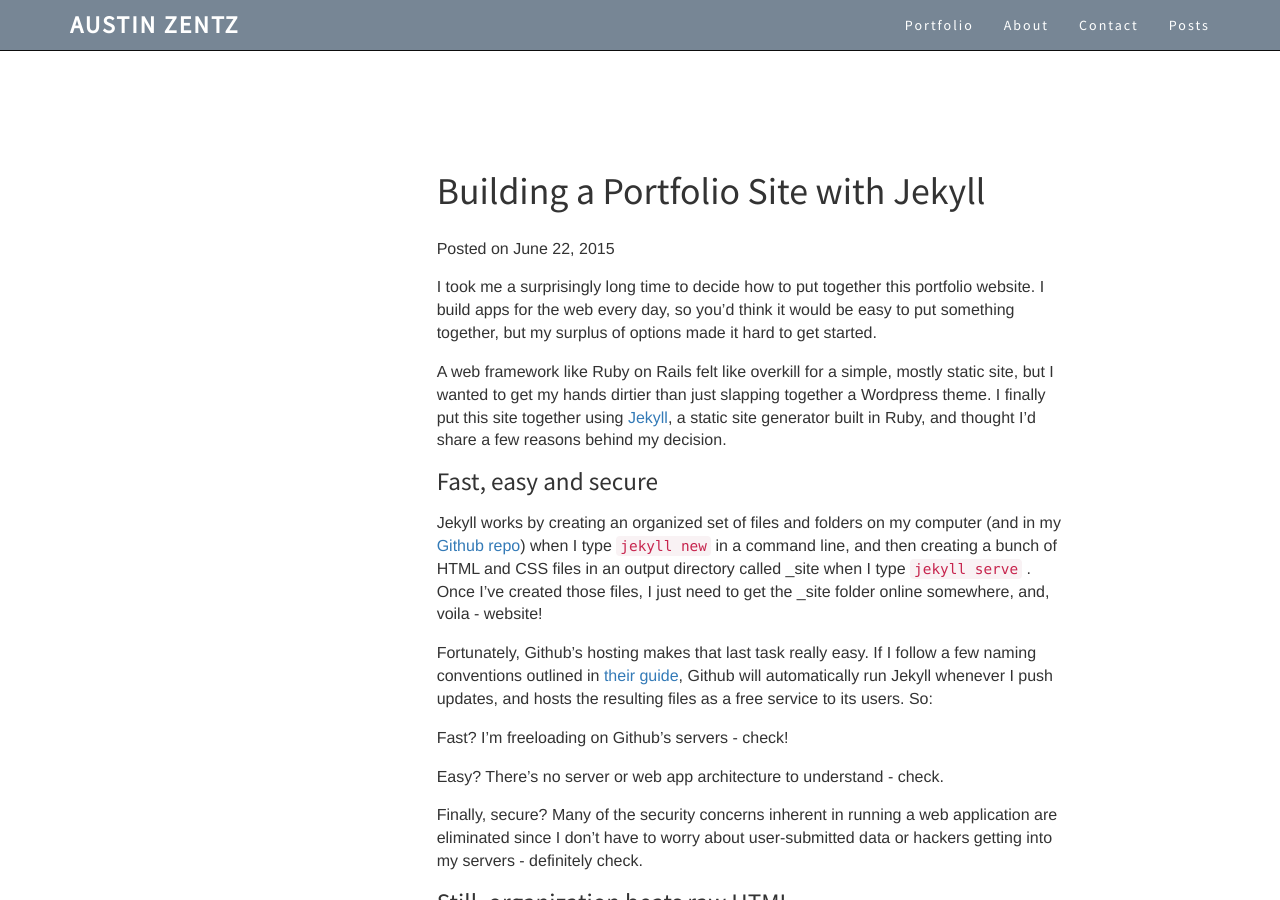
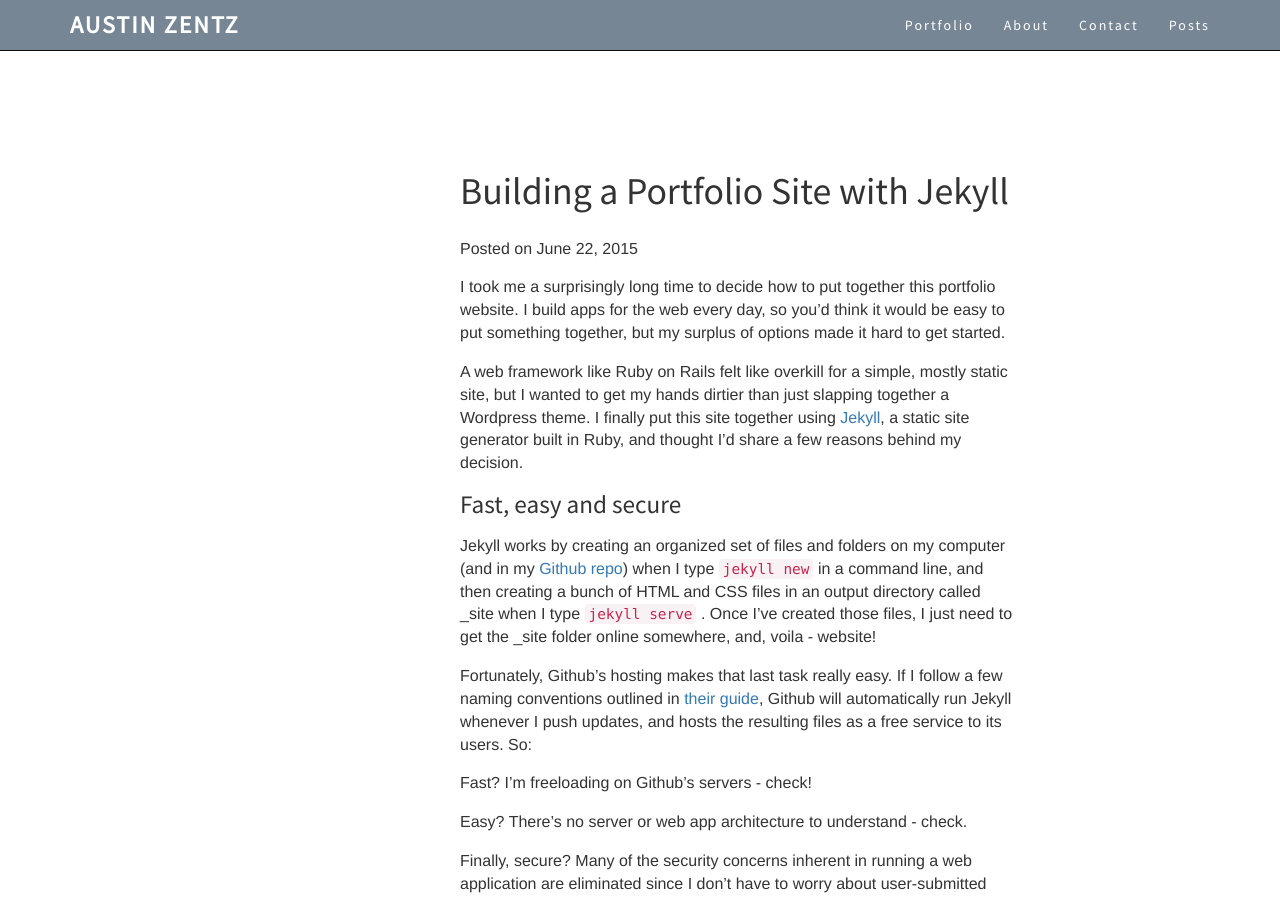
Before and after one commit to aust1nz/aust1nz.github.io, a Jekyll site: the page built from _posts/2015-06-22-building-with-jekyll.markdown, in a window 1280 px wide and 900 px high. Built offline with Jekyll 4.4.1, drawn with Linux system fonts in a browser that asks for light colours; nearby versions of some CDN libraries.

Commit message:
Add a container to main section

```diff
--- a/_layouts/post.html
+++ b/_layouts/post.html
@@ -8,6 +8,7 @@
     {% include navbar.html %}
 
     <section>
+      <div class="container">
         <div class="row">
           <div class="col-md-8 col-md-offset-4">
             <h3>{{ page.title }}</h3>
@@ -26,6 +27,7 @@
             <a href="{{ baseurl }}/#contact">Contact</a></a></p>
           </div>
         </div>
+      </container>
     </section>
 
     {% include footer.html %}
```
Lines whose indentation alone changed are shown as unchanged.
